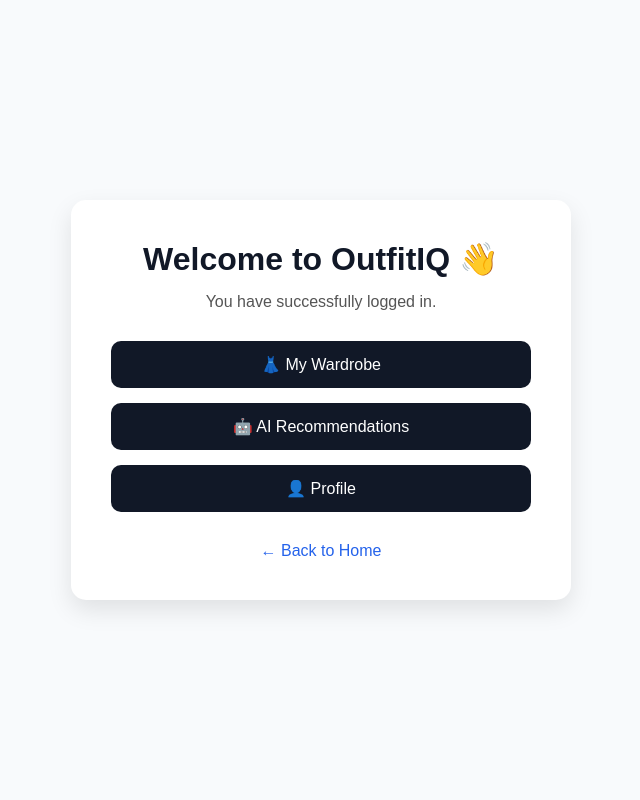
After one commit to ChayaBL/OutfitIQ, a Flask app: page /dashboard in a window 1280 px wide. The commit adds this page. Shown: the whole page, without its empty margins (319-959 px from the left). Run offline with Flask 3, Linux system fonts and the light colour scheme.

Commit message:
Add dashboard page after successful login

```diff
--- a/app.py
+++ b/app.py
@@ -1,13 +1,33 @@
 from flask import Flask, render_template, request, redirect, url_for
 
 app = Flask(__name__)
+
+users = []
+
+@app.route("/dashboard")
+def dashboard():
+    return render_template("dashboard.html")
 
 @app.route("/")
 def home():
     return render_template("index.html")
 
-@app.route("/signin")
+@app.route("/signin", methods=["GET", "POST"])
 def signin():
+
+    if request.method == "POST":
+
+        email = request.form["email"]
+        password = request.form["password"]
+
+        print(users)
+
+        for user in users:
+            if user["email"] == email and user["password"] == password:
+                return redirect(url_for("dashboard"))
+
+        return "Invalid email or password!"
+
     return render_template("signin.html")
 
 @app.route("/signup", methods=["GET", "POST"])
@@ -19,9 +39,17 @@ def signup():
         email = request.form["email"]
         password = request.form["password"]
 
-        print(name)
-        print(email)
-        print(password)
+        for user in users:
+            if user["email"] == email:
+                return "Email already registered!"
+
+        users.append({
+            "name": name,
+            "email": email,
+            "password": password
+        })
+
+        print(users)
 
         return redirect(url_for("signin"))
 
--- /dev/null
+++ b/static/dashboard.css
@@ -0,0 +1,68 @@
+:root{
+    --primary:#111827;
+    --accent:#2563eb;
+    --background:#f8fafc;
+    --white:#ffffff;
+}
+
+*{
+    margin:0;
+    padding:0;
+    box-sizing:border-box;
+    font-family:Arial,sans-serif;
+}
+
+body{
+    display:flex;
+    justify-content:center;
+    align-items:center;
+    min-height:100vh;
+    background:var(--background);
+}
+
+.dashboard-container{
+    background:var(--white);
+    width:100%;
+    max-width:500px;
+    padding:40px;
+    border-radius:15px;
+    text-align:center;
+    box-shadow:0 10px 25px rgba(0,0,0,.1);
+}
+
+h1{
+    color:var(--primary);
+    margin-bottom:15px;
+}
+
+p{
+    color:#555;
+    margin-bottom:30px;
+}
+
+.dashboard-buttons{
+    display:flex;
+    flex-direction:column;
+    gap:15px;
+}
+
+.btn{
+    display:block;
+    padding:14px;
+    background:var(--primary);
+    color:white;
+    text-decoration:none;
+    border-radius:10px;
+    transition:.3s;
+}
+
+.btn:hover{
+    background:var(--accent);
+}
+
+.home-link{
+    display:inline-block;
+    margin-top:30px;
+    color:var(--accent);
+    text-decoration:none;
+}
--- /dev/null
+++ b/templates/dashboard.html
@@ -0,0 +1,34 @@
+<!DOCTYPE html>
+<html>
+<head>
+    <title>Dashboard - OutfitIQ</title>
+    <link rel="stylesheet" href="{{ url_for('static', filename='dashboard.css') }}">
+
+</head>
+
+<body>
+
+    <div class="dashboard-container">
+
+        <h1>Welcome to OutfitIQ 👋</h1>
+
+        <p>
+            You have successfully logged in.
+        </p>
+
+        <div class="dashboard-buttons">
+
+            <a href="#" class="btn">👗 My Wardrobe</a>
+
+            <a href="#" class="btn">🤖 AI Recommendations</a>
+
+            <a href="#" class="btn">👤 Profile</a>
+
+        </div>
+
+        <a href="/" class="home-link">← Back to Home</a>
+
+    </div>
+
+</body>
+</html>
--- a/templates/signin.html
+++ b/templates/signin.html
@@ -12,7 +12,7 @@
             <a href="/">← Back to Home</a>
             <h2>Welcome Back</h2>
 
-            <form method="POST" action="#">
+            <form method="POST" action="/signin">
                 <label for="email">Email</label>
                 <input
                     type="email"
```
